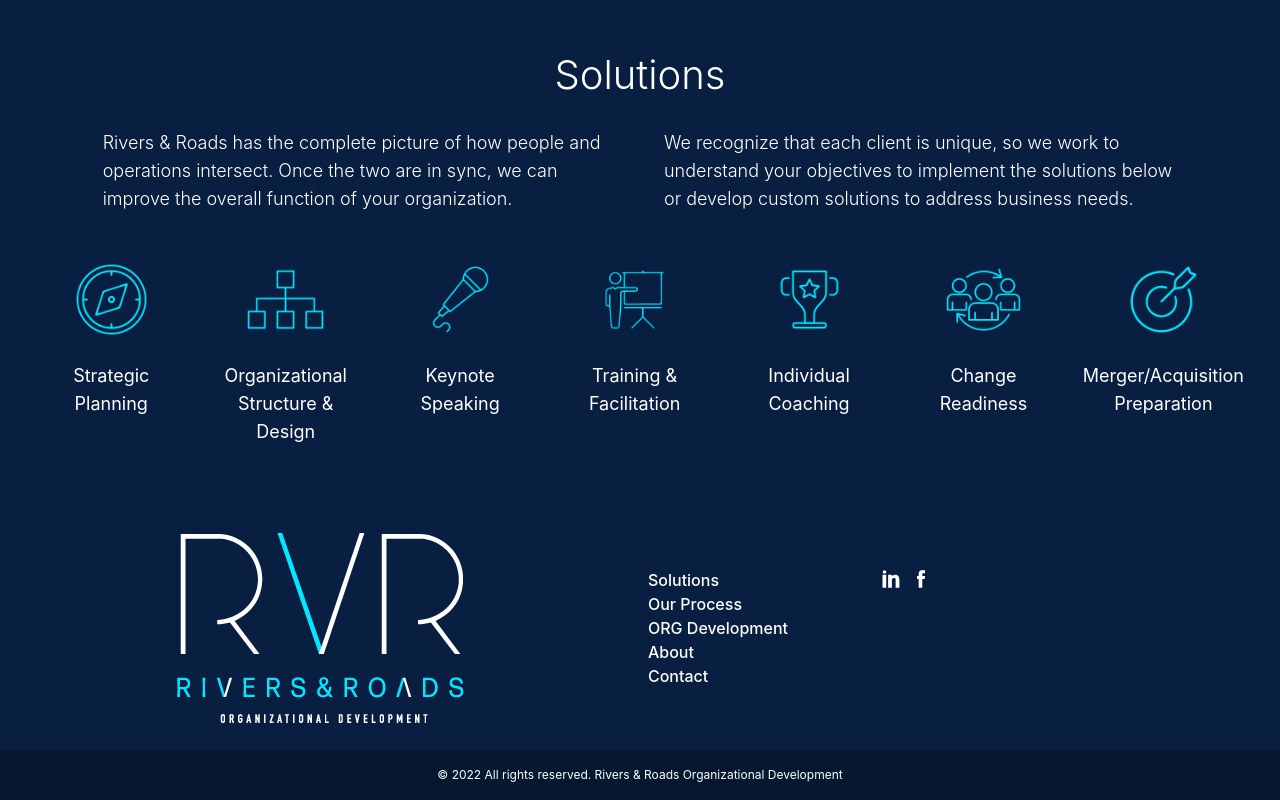
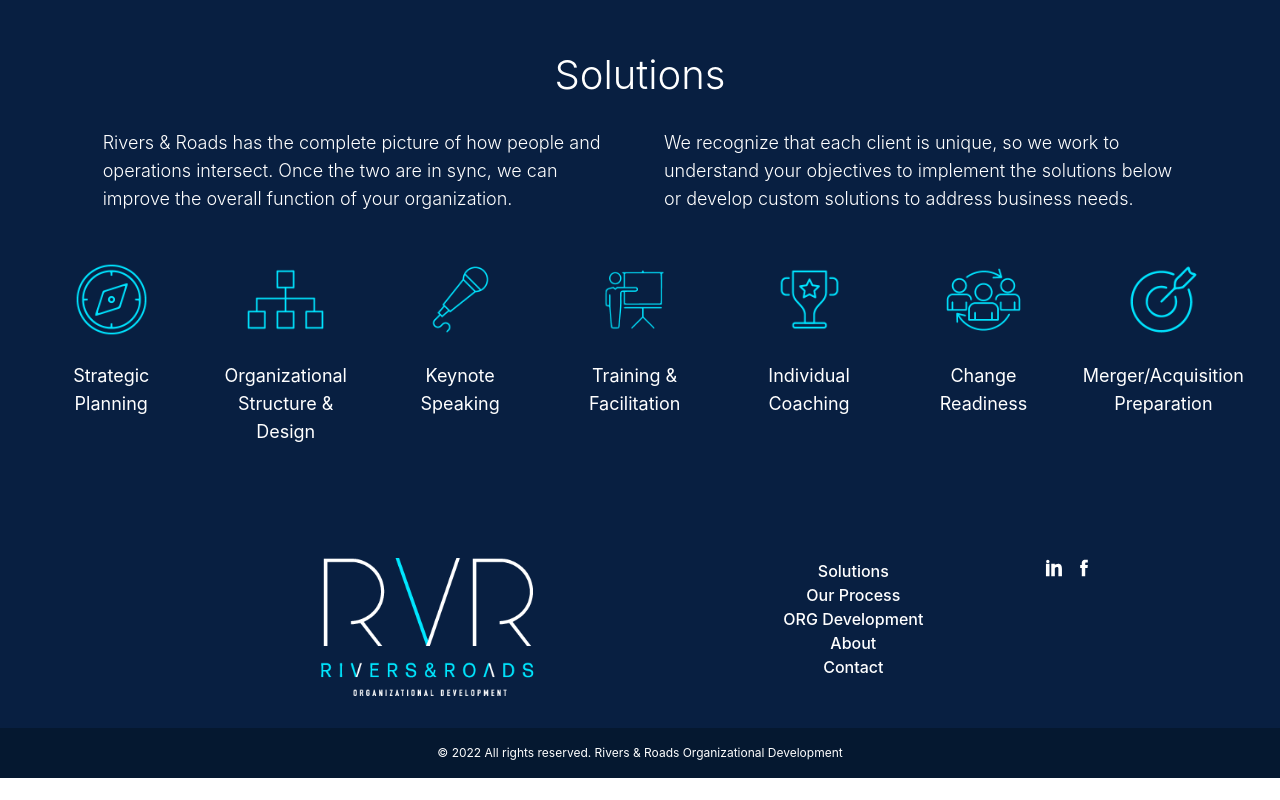
Before and after one commit to Arsalan31/my-project1, a React (Create React App) app: page /Slack in a window 1280 px wide. Shown: the part 827-1627 px from the top of the page. After the commit the page ends 1605 px from the top, so only its background shows below. Built offline with nearby package versions, Linux system fonts and the light colour scheme; what tailwindcss-rtl would draw is missing.

Commit message:
Update Footer3.js

```diff
--- a/src/Components/Footer3.js
+++ b/src/Components/Footer3.js
@@ -5,12 +5,14 @@ import './style.css';
 function Footer3() {
     return (
         <footer>
-            <div className="bg-blue-80 border-t border-b border-blue-80 flex justify-center">
-                <a href="Slack">
-                    <img className="h-full" src={require('./assets/RVR-sticky.png')} />
-                </a>
-                <div className="w-1/2 flex justify-center gap-10">
-                    <div className="list-none flex justify-center flex-col">
+            <div className="lg:flex-row flex-col bg-blue-80 border-t border-b pt-8 pb-3 border-blue-80 flex justify-center">
+                <div className="lg:w-1/2 w-full flex justify-center">
+                    <a href="Slack">
+                        <img className="w-60 h-44" src={require('./assets/RVR-sticky.png')} />
+                    </a>
+                </div>
+                <div className="lg:w-1/3 w-full flex lg:flex-row flex-col justify-center">
+                    <div className="list-none flex lg:justify-start items-center lg:w-1/2 pt-5 flex-col">
                         <li>
                             <a href="#Solution" className="text-white text-base font-medium px-3 hover:text-green-40">Solutions</a>
                         </li>
@@ -27,14 +29,14 @@ function Footer3() {
                             <a href="#" className="text-white text-base font-medium px-3 hover:text-green-40">Contact</a>
                         </li>
                     </div>
-                    <div className="flex justify-center items-center h-36 gap-4 w-1/5">
+                    <div className="flex justify-center items-start gap-4 pt-5 lg:w-1/2">
                         <a href="#">
-                            <svg width="18" height="30" viewBox="0 0 18 19" fill="none" xmlns="http://www.w3.org/2000/svg">
+                            <svg className="In" width="18" height="18" viewBox="0 0 18 19" fill="none" xmlns="http://www.w3.org/2000/svg">
                                 <path d="M4.25 18.2658H0.5V5.14073H4.25V18.2658ZM2.49123 4.33638C1.51998 4.33638 0.734379 3.54887 0.734379 2.57761C0.734379 1.60636 1.52189 0.818848 2.49123 0.818848C3.46249 0.820698 4.25 1.60821 4.25 2.57761C4.25 3.54887 3.46249 4.33638 2.49123 4.33638ZM17.375 18.2658H13.625V10.1508C13.625 9.20011 13.3531 8.53454 12.185 8.53454C10.2481 8.53454 9.87497 10.1508 9.87497 10.1508V18.2658H6.12497V5.14073H9.87497V6.39509C10.4112 5.9845 11.7499 5.14258 13.625 5.14258C14.84 5.14258 17.375 5.87008 17.375 10.2651V18.2658Z" fill="#FFFFFF" />
                             </svg>
                         </a>
                         <a href="#">
-                            <svg className="hover:text-green-40" width="10" height="30" viewBox="0 0 10 19" fill="none" xmlns="http://www.w3.org/2000/svg">
+                            <svg className="fb" width="10" height="18" viewBox="0 0 10 19" fill="none" xmlns="http://www.w3.org/2000/svg">
                                 <path d="M8.73041 9.52795H6.29003C6.29003 13.4269 6.29003 18.2261 6.29003 18.2261H2.67386C2.67386 18.2261 2.67386 13.4734 2.67386 9.52795H0.954895V6.45376H2.67386V4.46532C2.67386 3.04121 3.35057 0.815918 6.32326 0.815918L9.00291 0.82619V3.81036C9.00291 3.81036 7.37458 3.81036 7.05797 3.81036C6.74137 3.81036 6.29124 3.96866 6.29124 4.64779V6.45436H9.04641L8.73041 9.52795Z" fill="#FFFFFF" />
                             </svg>
                         </a>
```
